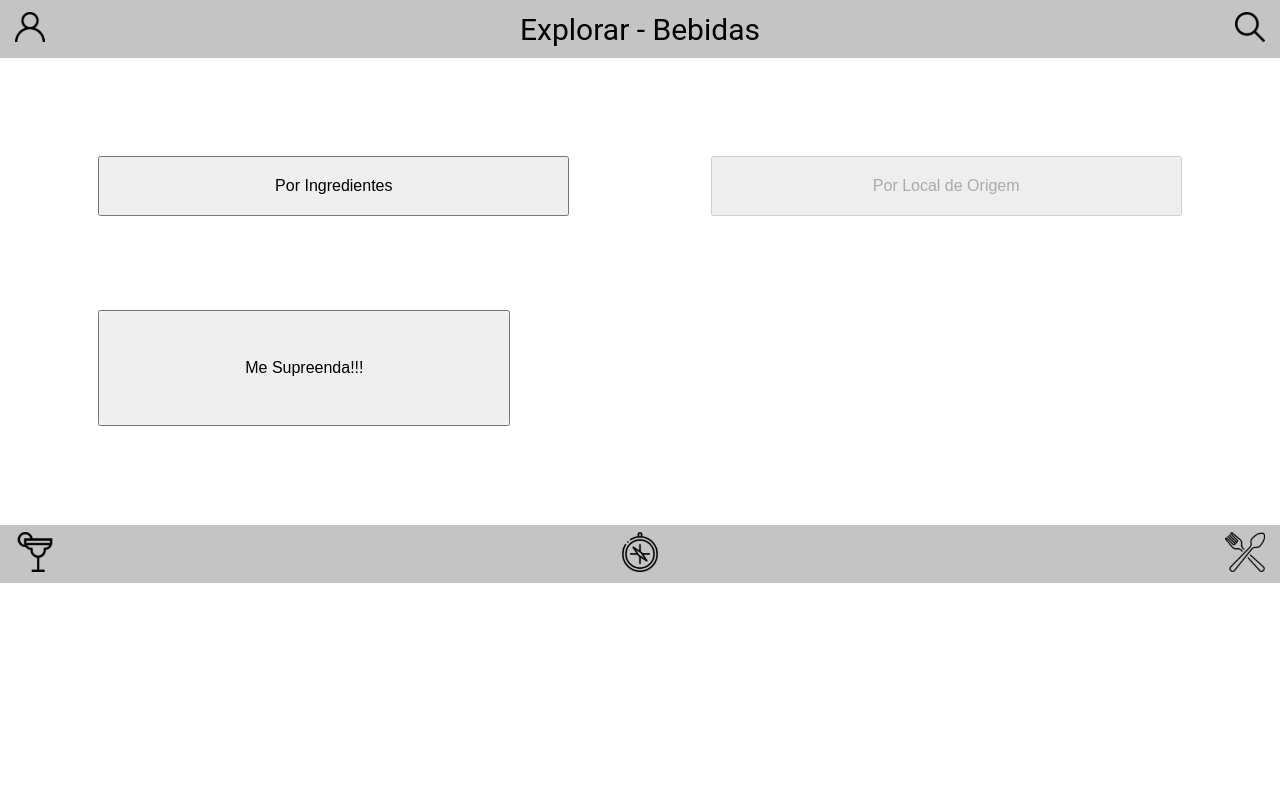
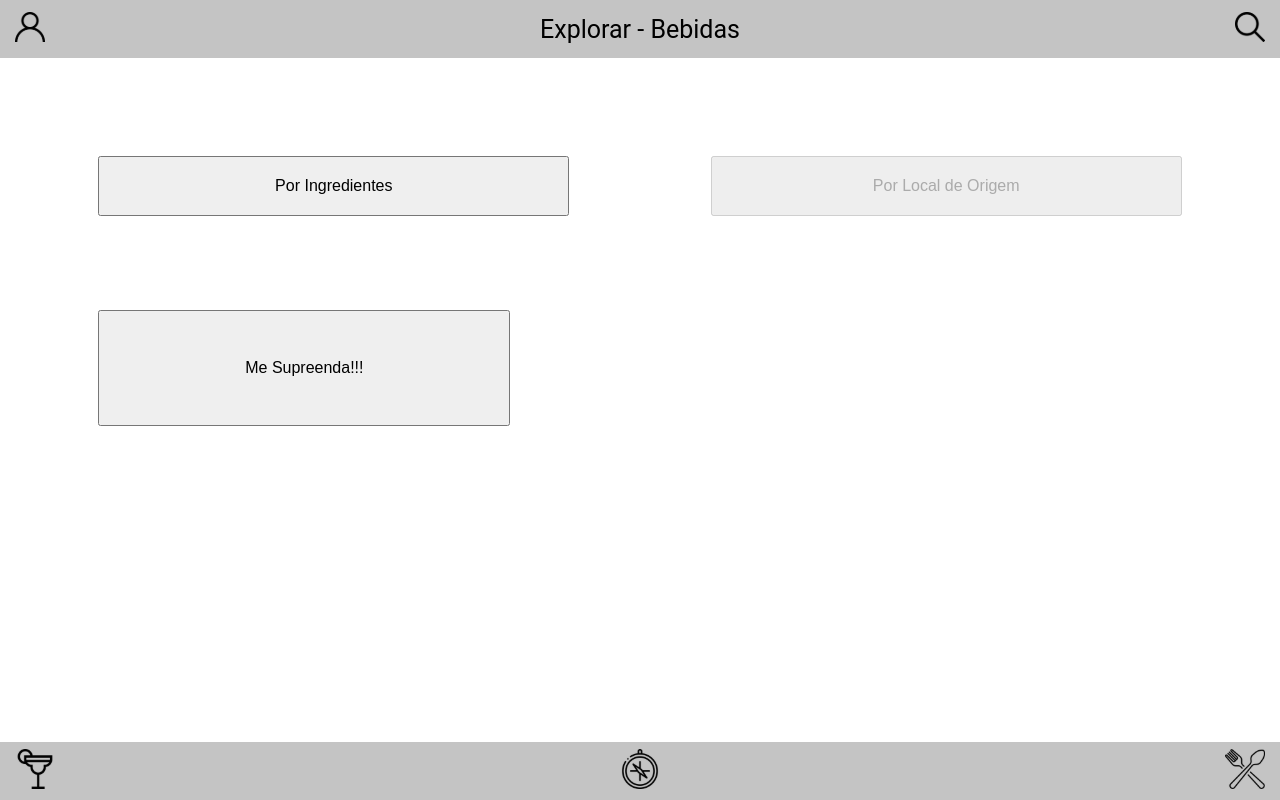
Before and after one commit to tryber/sd-02-block19-recipes-app-2, a React (Create React App) app: page /explorar/bebidas in a window 1280 px wide. Built offline with nearby package versions, Linux system fonts and the light colour scheme.

Commit message:
Footer is now fixed to the bottom and proper margin applied to components/pages

```diff
--- a/src/pages/DrinkPage.js
+++ b/src/pages/DrinkPage.js
@@ -96,11 +96,13 @@ const DrinkPage = () => {
     setDisplayFooter(true);
   }, [setDisplayFooter, setDisplayHeader]);
   return (
-    <RenderRecipePage
-      kindOfRecipe="Bebidas"
-      fetchCategories={fetchCategories}
-      renderCategories={renderCategories}
-    />
+    <div className="recipes-page-container">
+      <RenderRecipePage
+        kindOfRecipe="Bebidas"
+        fetchCategories={fetchCategories}
+        renderCategories={renderCategories}
+      />
+    </div>
   );
 };
 
--- a/src/pages/MealPage.js
+++ b/src/pages/MealPage.js
@@ -96,11 +96,13 @@ const MealPage = () => {
     setDisplayFooter(true);
   }, [setDisplayFooter, setDisplayHeader]);
   return (
-    <RenderRecipePage
-      kindOfRecipe="Comidas"
-      fetchCategories={fetchCategories}
-      renderCategories={renderCategories}
-    />
+    <div className="recipes-page-container">
+      <RenderRecipePage
+        kindOfRecipe="Comidas"
+        fetchCategories={fetchCategories}
+        renderCategories={renderCategories}
+      />
+    </div>
   );
 };
 
--- a/src/styles/ExploreIngredients.css
+++ b/src/styles/ExploreIngredients.css
@@ -2,6 +2,7 @@
   display: flex;
   flex-wrap: wrap;
   justify-content: space-around;
+  margin-bottom: 60px;
 }
 
 .ingredients-content-explore {
--- a/src/styles/Footer.css
+++ b/src/styles/Footer.css
@@ -1,9 +1,11 @@
 .footer-container {
   background: #c4c4c4;
+  bottom: 0;
   display: flex;
   flex-flow: column nowrap;
   height: 58px;
   justify-content: center;
+  position: fixed;
   width: 100%;
 }
 
--- a/src/styles/Header.css
+++ b/src/styles/Header.css
@@ -21,6 +21,6 @@
 
 .header-container span {
   font-family: Roboto, sans-serif;
-  font-size: 30px;
+  font-size: 25px;
   line-height: 35px;
 }
--- a/src/styles/RecipesGenerator.css
+++ b/src/styles/RecipesGenerator.css
@@ -2,6 +2,7 @@
   display: flex;
   flex-flow: row wrap;
   justify-content: space-around;
+  margin-bottom: 60px;
   min-width: 100%;
 }
 
```
